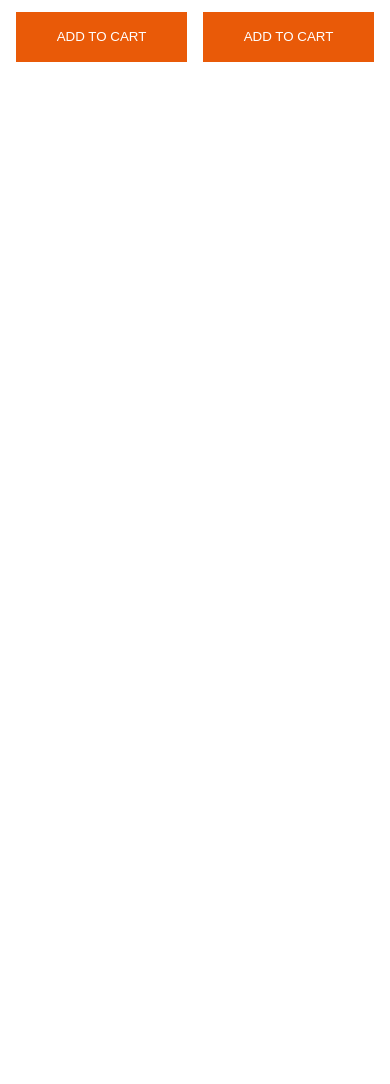
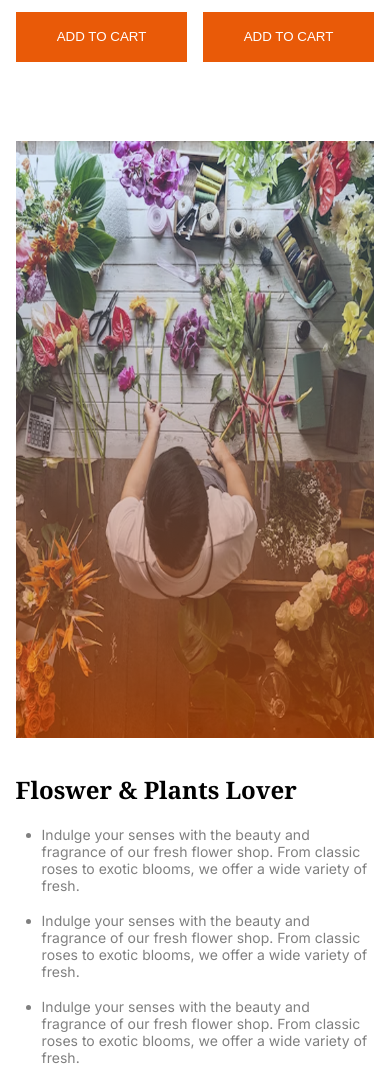
Before and after one commit to SamiunAuntor/Second-Assignment, a plain HTML site: page index.html in a window 390 px wide. Shown: the part 2217-3301 px from the top of the page. Before the commit the page ends 2316 px from the top, so only its background shows below. Drawn offline with Linux system fonts and the light colour scheme.

Commit message:
Completed Plant Lover Section

```diff
--- a/index.html
+++ b/index.html
@@ -105,12 +105,37 @@
             </div>
         </div>
 
+        <div class="plant-lover">
+            <div class="plant-lover-images">
+                <div class="flower-store-wrapper">
+                    <img class="plant-lover-image" src="assets/flower-store.png" alt="">
+                    <img class="trusted-badge" src="assets/trusted-badge.png" alt="">
+                </div>
+            </div>
+
+            <div class="plant-lover-description">
+                <h2>Floswer & Plants Lover</h2>
+
+                <ul class="inter-font">
+                    <li>Indulge your senses with the beauty and fragrance of our fresh flower shop. From classic roses
+                        to exotic blooms, we offer a wide variety of fresh.</li>
+                    <li>Indulge your senses with the beauty and fragrance of our fresh flower shop. From classic roses
+                        to exotic blooms, we offer a wide variety of fresh.</li>
+                    <li>Indulge your senses with the beauty and fragrance of our fresh flower shop. From classic roses
+                        to exotic blooms, we offer a wide variety of fresh.</li>
+
+                </ul>
+            </div>
+
+
+        </div>
+
 
     </main>
 
-<footer>
+    <footer>
 
-</footer>
+    </footer>
 
 
 
--- a/style.css
+++ b/style.css
@@ -202,6 +202,68 @@ header {
     color: white;
 }
 
+/* Plant Lover Section */
+
+.plant-lover {
+    margin-left: 10.5vw;
+    margin-right: 10.5vw;
+
+    margin-top: 210px;
+
+    display: flex;
+    justify-content: space-between;
+
+    gap: 100px;
+}
+
+.flower-store-wrapper {
+    position: relative;
+    display: inline-block;
+}
+
+.plant-lover-image {
+    width: 540px;
+    height: 597px;
+    display: block;
+    object-fit: cover;
+}
+
+@keyframes spin {
+    from {
+        transform: rotate(0deg);
+    }
+
+    to {
+        transform: rotate(360deg);
+    }
+}
+
+.trusted-badge {
+    position: absolute;
+    top: -15%;
+    right: -15%;
+    width: 226px;
+    height: 226px;
+    z-index: 1;
+
+    animation: spin 10s linear infinite;
+
+}
+
+.plant-lover-description h2 {
+    font-size: 50px;
+    font-weight: bold;
+
+    width: 540px;
+}
+
+.plant-lover-description li {
+    color: rgba(0, 0, 0, 0.5);
+
+    font-size: 25px;
+    margin-bottom: 18px;
+}
+
 
 
 
@@ -382,6 +444,56 @@ header {
         background-color: #E95A08;
     }
 
+    /* Plant Lover Section */
+
+    .plant-lover {
+        margin-left: 4vw;
+        margin-right: 4vw;
+
+        width: auto;
+
+        margin-top: 42px;
+
+        display: flex;
+        flex-direction: column;
+    }
+
+
+   .plant-lover-image {
+    width: 100%;
+    object-fit: fill;
+
+  }
+
+
+    .trusted-badge {
+        display: none;
+    }
+
+    .plant-lover-description h2 {
+        font-size: 24px;
+        font-weight: bold;
+
+        width: auto;
+
+        margin-bottom: 20px;
+
+
+    }
+
+    .plant-lover-description {
+        margin-top: -70px;
+    }
+
+    .plant-lover-description li {
+        color: rgba(0, 0, 0, 0.5);
+
+        font-size: 14px;
+        margin-bottom: 18px;
+        margin-left: -14px;
+    }
+
+
 
 
 
```
